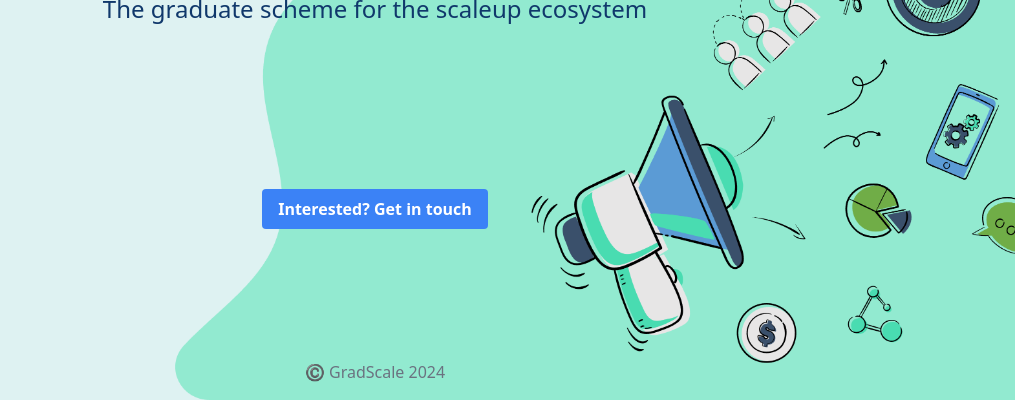
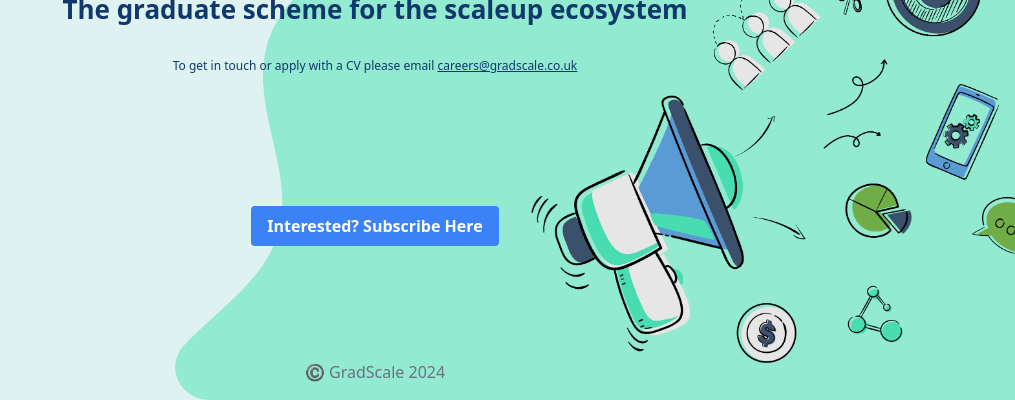
Before and after one commit to jamespovey1995/website, a plain HTML site: page index.html in a window 1280 px wide. Shown: the part 400-800 px from the top of the page, without its empty margins (265-1280 px from the left). Drawn offline with nearby package versions, Linux system fonts and the light colour scheme.

Commit message:
Update index.html

```diff
--- a/index.html
+++ b/index.html
@@ -8,13 +8,15 @@
       href="https://cdn.jsdelivr.net/npm/tailwindcss@2.1.2/dist/tailwind.min.css"
       rel="stylesheet"
     />
-    <link rel="icon" href="GS favicon.png" type="image/png">
     <style>
-      .darkblue {
+      .boldblue {
         color: #10386b;
+        font-weight: bold;
+        font-size: 26px;
       }
-      .paleblue {
-        color: #91e9d0;
+      .smallblue {
+        color: #10386b;
+        font-size: 12px;
       }
       @media (max-width: 640px) {
         .bg-no-repeat {
@@ -40,17 +42,24 @@
       <div class="mt-10 md:mt-20 lg:mt-32 xl:mt-40 flex-grow-0 text-center">
         <!-- Logo image with class for styling -->
         <img src="GradScale.png" alt="GradScale Logo" class="logo-image mb-8" />
-        <hr class="w-full darkblue mb-2" />
-        <h2 class="text-2xl mb-8 darkblue">
+        <hr class="w-full boldblue mb-2" />
+        <h2 class="text-2xl mb-8 boldblue">
           The graduate scheme for the scaleup ecosystem
         </h2>
+        <!-- Visible div for the email line in pale blue color -->
+        <div class="text-center mb-4 smallblue">
+          To get in touch or apply with a CV please email
+          <a href="mailto:careers@gradscale.co.uk" class="underline"
+            >careers@gradscale.co.uk</a
+          >
+        </div>
       </div>
       <div class="flex-grow flex items-center">
         <button
           id="scrollButton"
           class="py-2 px-4 bg-blue-500 hover:bg-blue-700 text-white font-bold rounded"
         >
-          Interested? Get in touch
+          Interested? Subscribe Here
         </button>
       </div>
       <div id="googleForm" class="w-full mx-auto hidden">
@@ -64,8 +73,7 @@
           webkitallowfullscreen
           mozallowfullscreen
           msallowfullscreen
-        >
-        </iframe>
+        ></iframe>
       </div>
       <div class="mb-4 text-gray-500">©️ GradScale 2024</div>
     </div>
@@ -73,9 +81,9 @@
       document
         .getElementById("scrollButton")
         .addEventListener("click", function () {
-          this.style.display = "none"; // Makes the button invisible
+          this.style.display = "none"; // Hides the button
           const form = document.getElementById("googleForm");
-          form.style.display = "block"; // Makes the form visible
+          form.style.display = "block"; // Shows the form
         });
     </script>
   </body>
```
